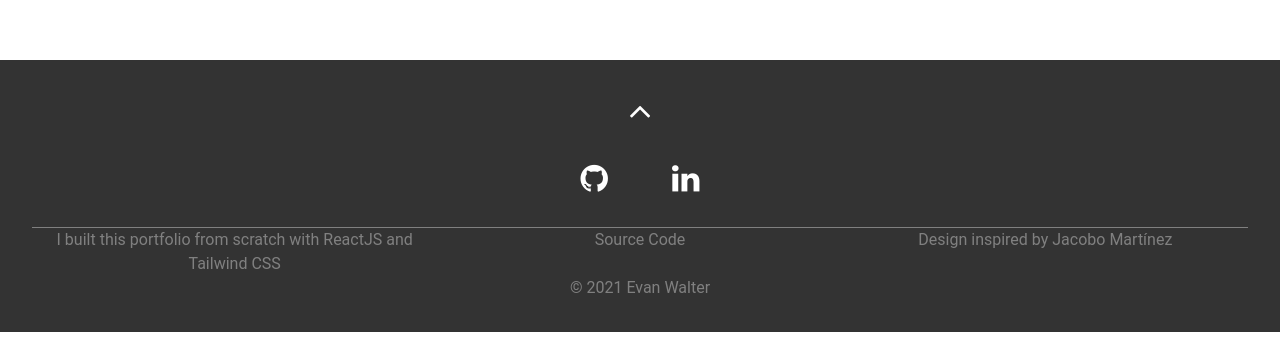
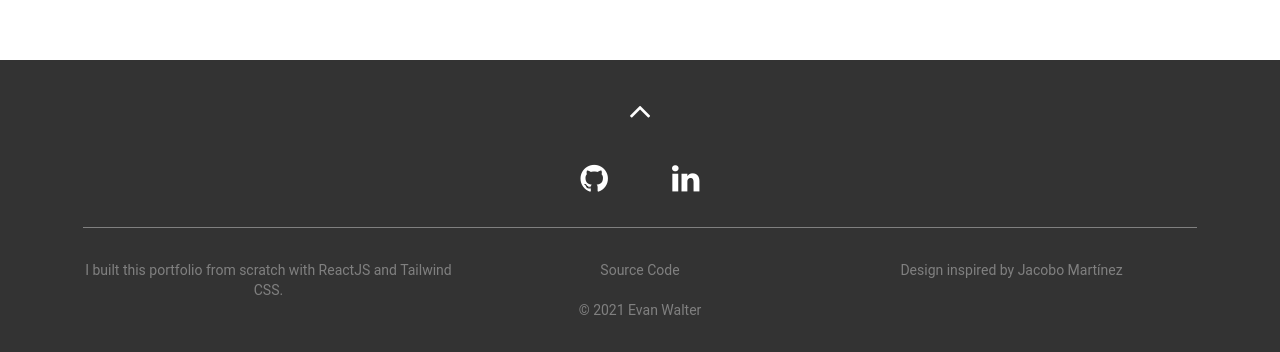
Before and after one commit to evan-walter/previous-portfolio, a React (Create React App) app: page / in a window 1280 px wide. Shown: the part 5721-6073 px from the top of the page. Built offline with nearby package versions, Linux system fonts and the light colour scheme.

Commit message:
finished desktop footer

```diff
--- a/src/components/Footer.js
+++ b/src/components/Footer.js
@@ -15,8 +15,9 @@ export default function Footer() {
         </MyLink>
       </div>
       <Socials addClassNames='fa-inverse' />
+      <div className='w-11/12 m-auto text-sm'>
         <hr className='border-footertext' />
-      <div className='grid grid-cols-3'>
+        <div className='pt-8 grid grid-cols-3'>
           <div>I built this portfolio from scratch with{' '}
             <a href='https://reactjs.org/' target='_blank' rel='noreferrer' className={textLinks}>
               ReactJS
@@ -25,6 +26,7 @@ export default function Footer() {
             <a href='https://tailwindcss.com/' target='_blank' rel='noreferrer' className={textLinks}>
               Tailwind CSS
             </a>
+            .
           </div>
           <div>
             <a href='https://github.com/Evan-Walter/portfolio/' target='_blank' rel='noreferrer' className={textLinks}>
@@ -37,11 +39,12 @@ export default function Footer() {
             </a>
           </div>
         </div>
-        <div className='text-center'>© {new Date().getFullYear()}{' '}
+        <div>© {new Date().getFullYear()}{' '}
           <a href='https://github.com/Evan-Walter' target='_blank' rel='noreferrer' className={textLinks}>
             Evan Walter
           </a>
         </div>
       </div>
+    </div>
   );
 }
```
Lines whose indentation alone changed are shown as unchanged.
